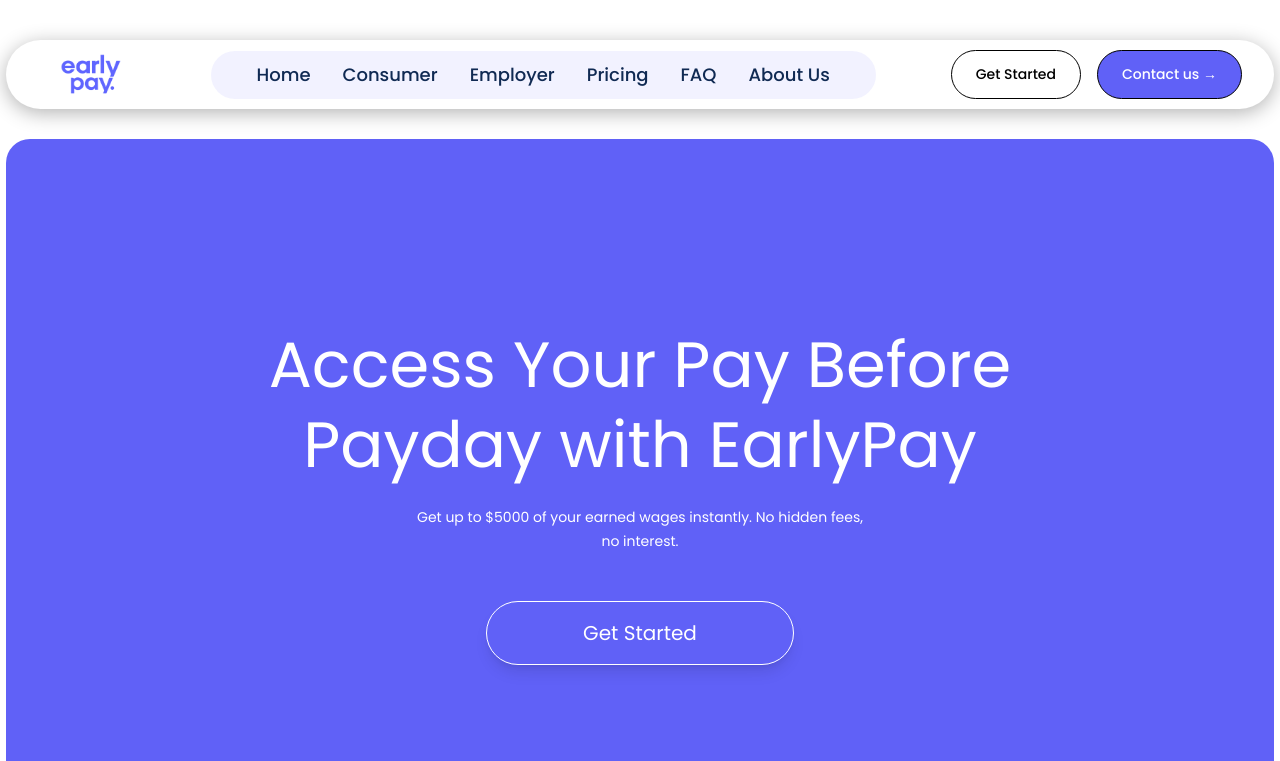
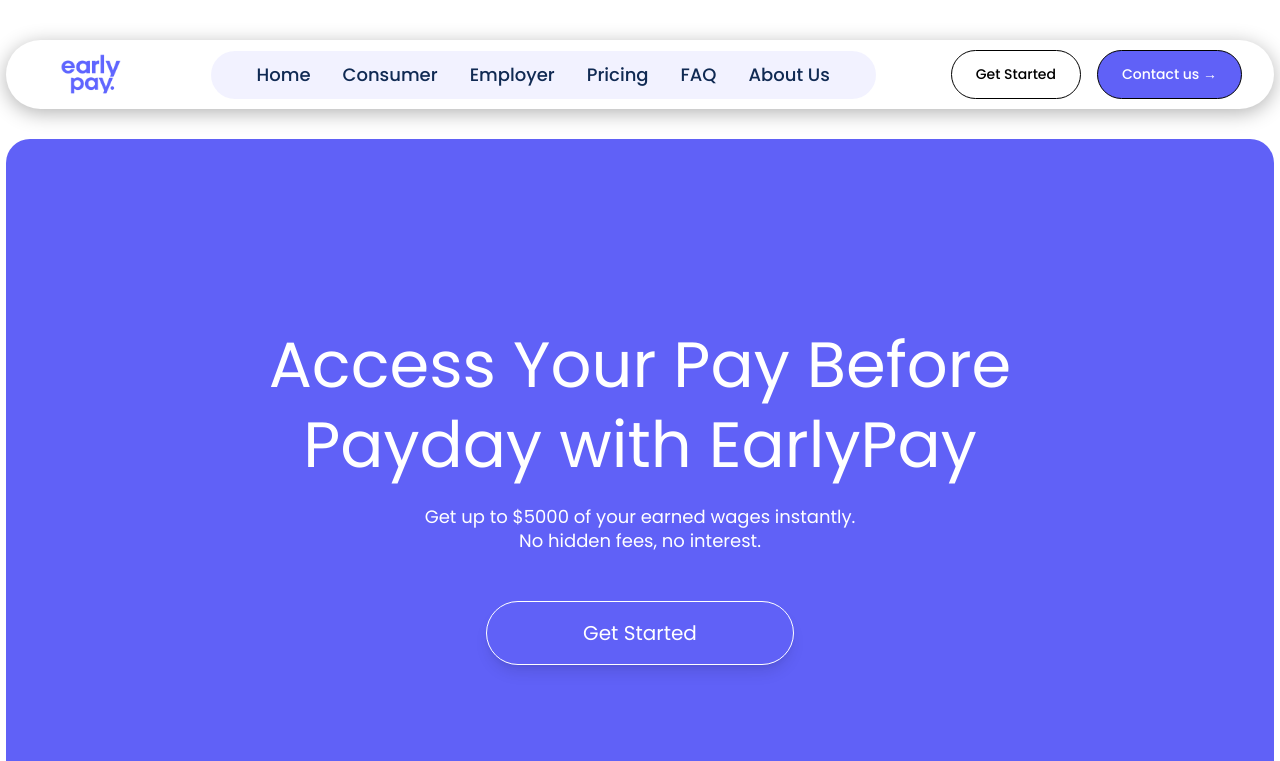
Before and after one commit to Shamilakhan936/early-pay, a React (Create React App) app: page / in a window 1280 px wide. Shown: the top 761 px of the page. Built offline with nearby package versions, Linux system fonts and the light colour scheme.

Commit message:
hero section

```diff
--- a/src/components/Hero.tsx
+++ b/src/components/Hero.tsx
@@ -11,7 +11,7 @@
             Payday with EarlyPay
           </h1>
 
-          <p className="text-[14px] md:mb-12 mb-4 leading-[24px] text-normal max-w-[448px] mx-auto">
+          <p className="text-[18px] md:mb-12 mb-4 leading-[24px] text-normal max-w-[448px] mx-auto">
           Get up to $5000 of your earned wages instantly. No hidden fees, no interest.
           </p>
 
```
